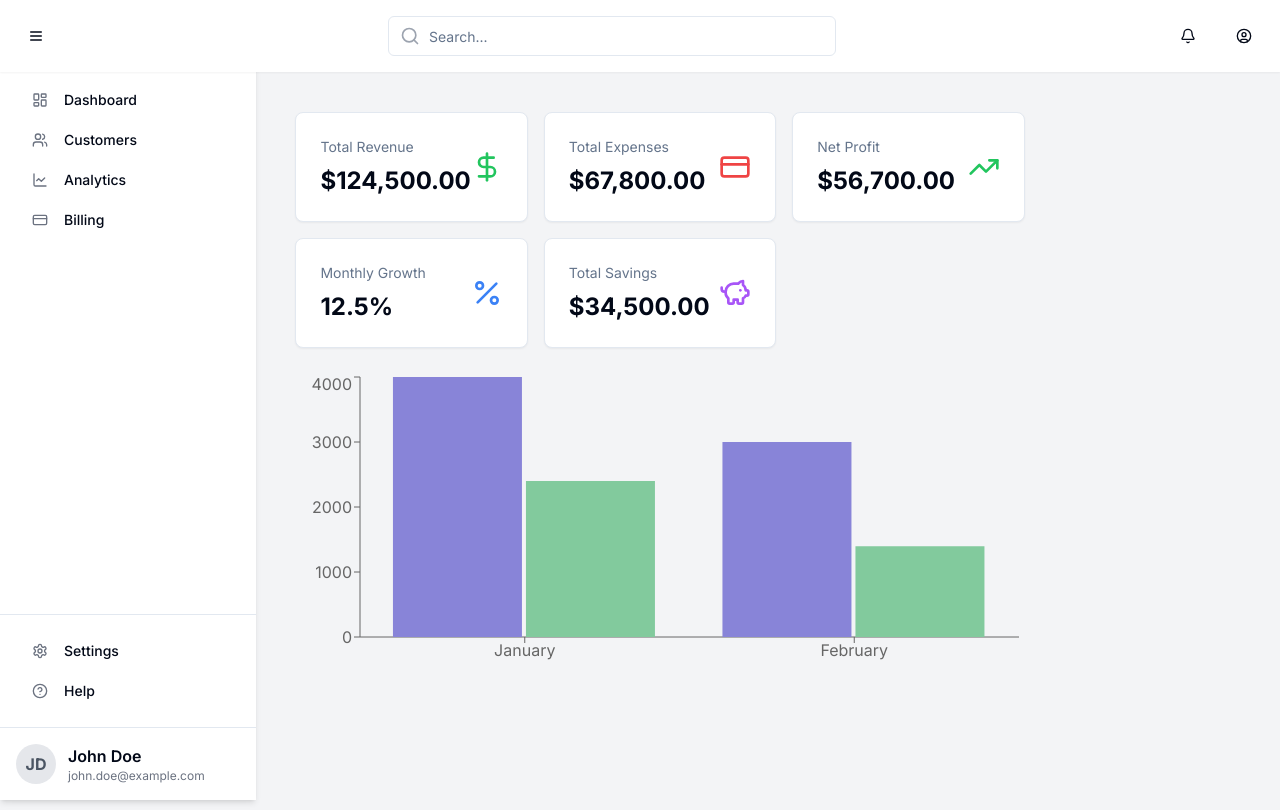
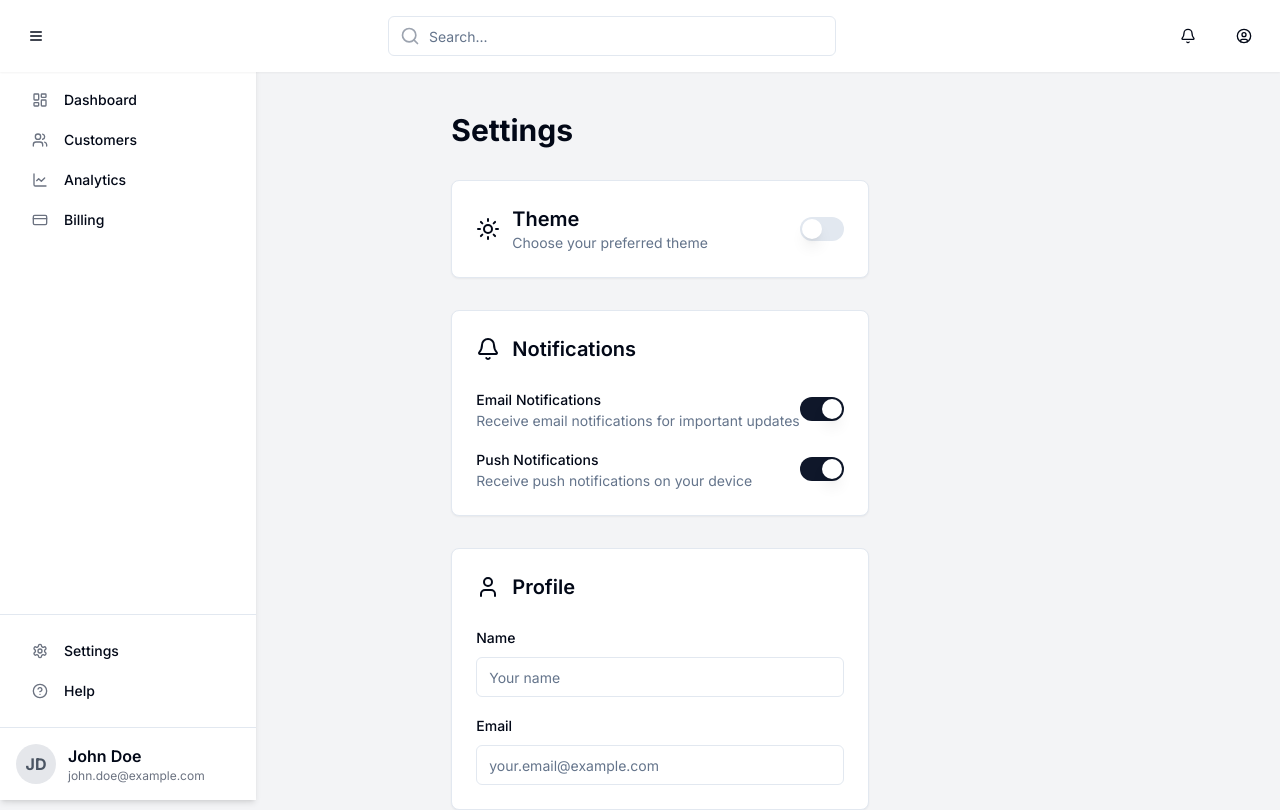
Before and after one commit to tajwarsultan/dashboard-next, a Next.js app: page /settings in a window 1280 px wide. Shown: the top 810 px of the page. Built offline with nearby package versions, Linux system fonts and the light colour scheme.

Commit message:
.. settings page

```diff
--- a/package.json
+++ b/package.json
@@ -12,6 +12,7 @@
     "@heroicons/react": "^2.2.0",
     "@radix-ui/react-dialog": "^1.1.6",
     "@radix-ui/react-dropdown-menu": "^2.1.6",
+    "@radix-ui/react-label": "^2.1.2",
     "@radix-ui/react-slot": "^1.1.0",
     "@radix-ui/react-switch": "^1.1.3",
     "add": "^2.0.6",
--- a/src/app/settings/page.tsx
+++ b/src/app/settings/page.tsx
@@ -1,11 +1,140 @@
-import OverviewCards from '@/components/dashboard/OverviewCards'
-import RevenueChart from '@/components/dashboard/RevenueChart'
+'use client';
 
-export default function DashboardPage() {
+import { useState } from 'react';
+import { Moon, Sun, Bell, User, Lock } from 'lucide-react';
+import { Switch } from "@/components/ui/switch";
+import { Input } from "@/components/ui/input";
+import { Button } from "@/components/ui/button";
+import { Label } from "@/components/ui/label";
+import { Card, CardHeader, CardContent } from "@/components/ui/card";
+
+interface SettingsOption {
+  id: string;
+  title: string;
+  description: string;
+  enabled: boolean;
+}
+
+export default function SettingsPage() {
+  const [notificationSettings, setNotificationSettings] = useState<SettingsOption[]>([
+    {
+      id: 'email',
+      title: 'Email Notifications',
+      description: 'Receive email notifications for important updates',
+      enabled: true,
+    },
+    {
+      id: 'push',
+      title: 'Push Notifications',
+      description: 'Receive push notifications on your device',
+      enabled: true,
+    },
+  ]);
+
+  const [isDarkMode, setIsDarkMode] = useState(false);
+
+  const toggleSetting = (id: string) => {
+    setNotificationSettings(settings =>
+      settings.map(setting =>
+        setting.id === id ? { ...setting, enabled: !setting.enabled } : setting
+      )
+    );
+  };
+
   return (
-    <div className="space-y-6 pt-10">
-      <OverviewCards />
-      <RevenueChart />
+    <div className="container mx-auto py-10 space-y-8">
+      <h1 className="text-3xl font-bold">Settings</h1>
+
+      {/* Theme Settings */}
+      <Card>
+        <CardContent className="pt-6">
+          <div className="flex items-center justify-between">
+            <div className="flex items-center space-x-3">
+              {isDarkMode ? <Moon className="w-6 h-6" /> : <Sun className="w-6 h-6" />}
+              <div>
+                <h2 className="text-xl font-semibold">Theme</h2>
+                <p className="text-sm text-muted-foreground">Choose your preferred theme</p>
+              </div>
+            </div>
+            <Switch
+              checked={isDarkMode}
+              onCheckedChange={setIsDarkMode}
+              aria-label="Toggle theme"
+            />
+          </div>
+        </CardContent>
+      </Card>
+
+      {/* Notification Settings */}
+      <Card>
+        <CardHeader className="space-y-1">
+          <div className="flex items-center space-x-3">
+            <Bell className="w-6 h-6" />
+            <h2 className="text-xl font-semibold">Notifications</h2>
+          </div>
+        </CardHeader>
+        <CardContent className="space-y-4">
+          {notificationSettings.map((setting) => (
+            <div key={setting.id} className="flex items-center justify-between">
+              <div>
+                <Label htmlFor={setting.id}>{setting.title}</Label>
+                <p className="text-sm text-muted-foreground">{setting.description}</p>
+              </div>
+              <Switch
+                id={setting.id}
+                checked={setting.enabled}
+                onCheckedChange={() => toggleSetting(setting.id)}
+                aria-label={`Toggle ${setting.title}`}
+              />
+            </div>
+          ))}
+        </CardContent>
+      </Card>
+
+      {/* Profile Settings */}
+      <Card>
+        <CardHeader className="space-y-1">
+          <div className="flex items-center space-x-3">
+            <User className="w-6 h-6" />
+            <h2 className="text-xl font-semibold">Profile</h2>
+          </div>
+        </CardHeader>
+        <CardContent>
+          <form className="space-y-4">
+            <div className="space-y-2">
+              <Label htmlFor="name">Name</Label>
+              <Input
+                type="text"
+                id="name"
+                placeholder="Your name"
+              />
+            </div>
+            <div className="space-y-2">
+              <Label htmlFor="email">Email</Label>
+              <Input
+                type="email"
+                id="email"
+                placeholder="your.email@example.com"
+              />
+            </div>
+          </form>
+        </CardContent>
+      </Card>
+
+      {/* Security Settings */}
+      <Card>
+        <CardHeader className="space-y-1">
+          <div className="flex items-center space-x-3">
+            <Lock className="w-6 h-6" />
+            <h2 className="text-xl font-semibold">Security</h2>
+          </div>
+        </CardHeader>
+        <CardContent>
+          <Button variant="default">
+            Change Password
+          </Button>
+        </CardContent>
+      </Card>
     </div>
-  )
+  );
 }
--- /dev/null
+++ b/src/components/ui/label.tsx
@@ -0,0 +1,26 @@
+"use client"
+
+import * as React from "react"
+import * as LabelPrimitive from "@radix-ui/react-label"
+import { cva, type VariantProps } from "class-variance-authority"
+
+import { cn } from "@/lib/utils"
+
+const labelVariants = cva(
+  "text-sm font-medium leading-none peer-disabled:cursor-not-allowed peer-disabled:opacity-70"
+)
+
+const Label = React.forwardRef<
+  React.ElementRef<typeof LabelPrimitive.Root>,
+  React.ComponentPropsWithoutRef<typeof LabelPrimitive.Root> &
+    VariantProps<typeof labelVariants>
+>(({ className, ...props }, ref) => (
+  <LabelPrimitive.Root
+    ref={ref}
+    className={cn(labelVariants(), className)}
+    {...props}
+  />
+))
+Label.displayName = LabelPrimitive.Root.displayName
+
+export { Label }
```
Also changed, not shown: 1 other file (tests, documents, lock files or other folders).
